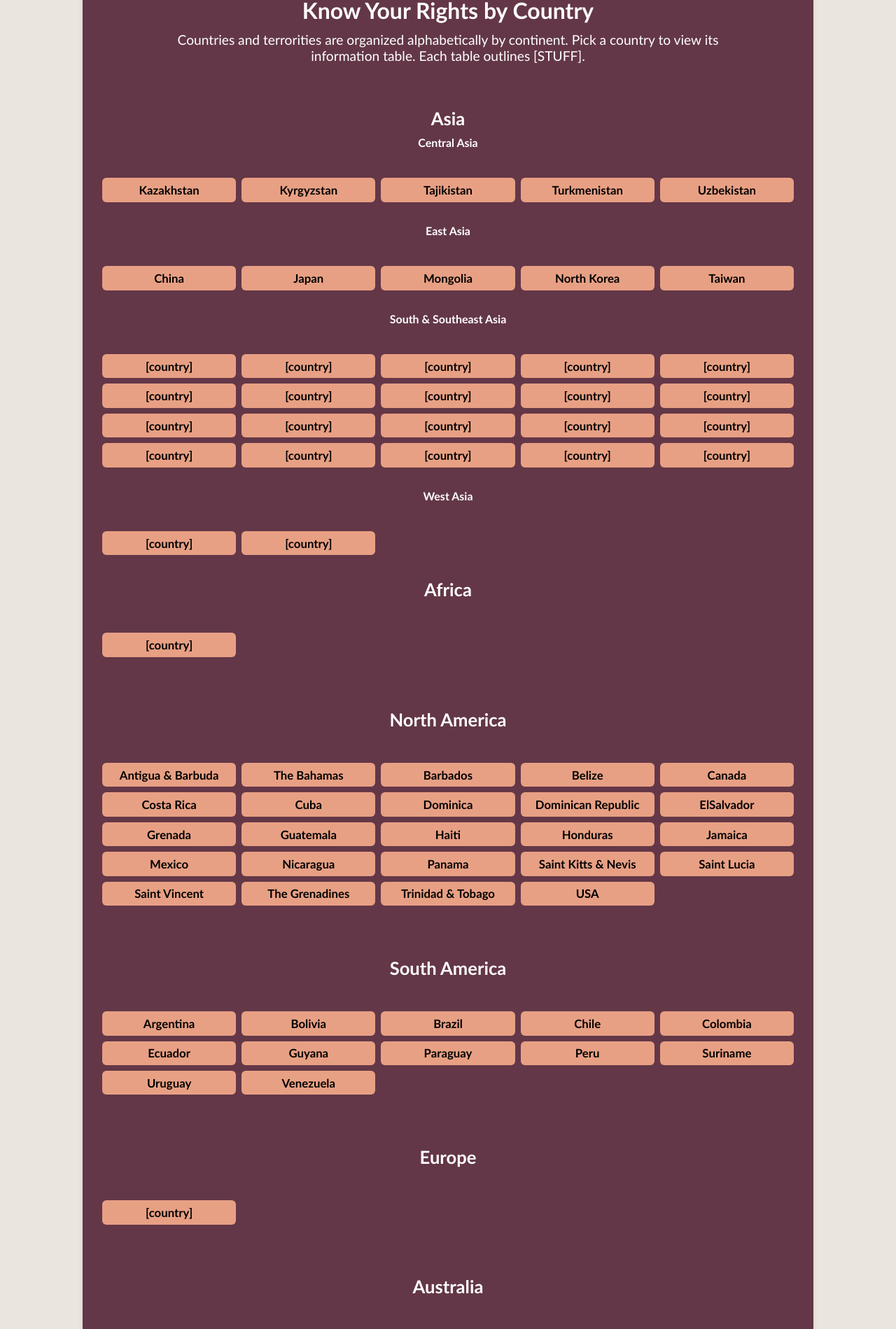
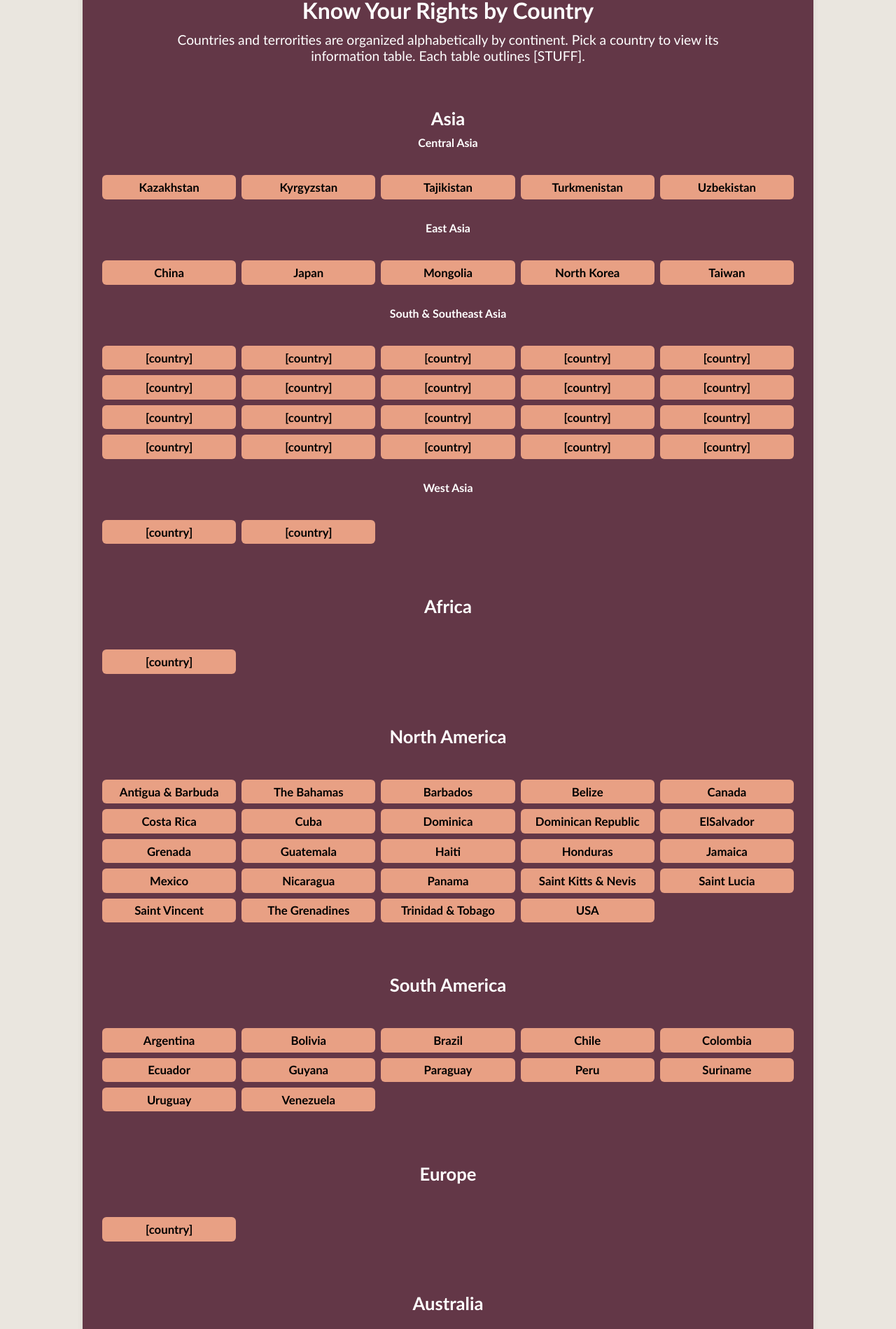
Before and after one commit to AnthroSafetyWarrior/GoldenTrowelProject, a Jekyll site: the page built from _pages/internationallaw.html, in a window 1280 px wide. Shown: the part 1117-3016 px from the top of the page at 70% size. Built offline with Jekyll 4.4.1, drawn with Linux system fonts in a browser that asks for light colours.

Commit message:
updating pages

```diff
--- a/_pages/internationallaw.html
+++ b/_pages/internationallaw.html
@@ -139,7 +139,7 @@
 
 .country-section .section-head h2{ color:#fff; margin:0 0 .35em; }
 .country-section .section-head h4 {
-  margin: .25em 0;
+  margin: .25em 0 0 0;
 }
 .country-section .section-head .lede{ color:#fff; margin:0 auto; max-width: 70ch; }
 </style>
@@ -186,7 +186,7 @@
     </header>
 
 
-<div class="accordion-grid"; style="margin:0;">
+<div class="accordion-grid"; style="margin: 1em 0 0 0;">
 <!--------------START Country ROW----------------->
   <div class="country-row">
 <!---------Kazakhstan----------->
@@ -381,7 +381,7 @@
     <header class="section-head">
       <h4>East Asia</h4>
     </header>
-<div class="accordion-grid"; style="margin:0;">
+<div class="accordion-grid"; style="margin: 1em 0 0 0;">
 <!--------------START Country REGION ROW----------------->
   <div class="country-row">
 <!---------China----------->
@@ -572,7 +572,7 @@
     <header class="section-head">
       <h4>South & Southeast Asia</h4>
     </header>
-<div class="accordion-grid"; style="margin:0;">
+<div class="accordion-grid"; style="margin: 1em 0 0 0;">
 <!--------------START Country REGION ROW----------------->
   <div class="country-row">
 <!---------[COUNTRY]----------->
@@ -1319,7 +1319,7 @@
     <header class="section-head">
       <h4>West Asia</h4>
     </header>
-<div class="accordion-grid"style="margin:0 auto 0 0">
+<div class="accordion-grid">
 <!--------------START Country REGION ROW----------------->
   <div class="country-row">
 <!---------[COUNTRY]----------->
```
